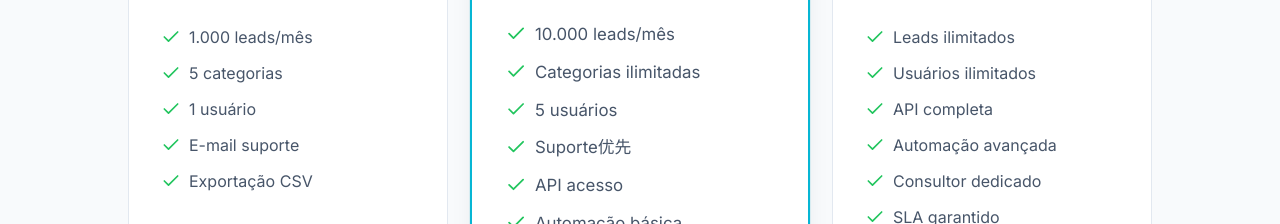
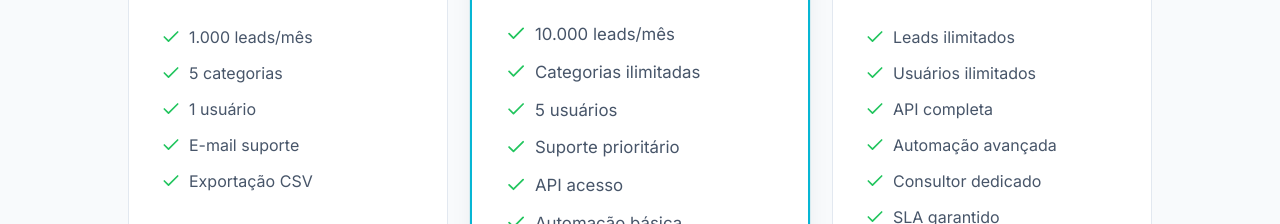
Before and after one commit to jackchakkal/leadflow-v2, a Next.js app: page / in a window 1280 px wide. Shown: the part 2000-2224 px from the top of the page. Built offline with nearby package versions, Linux system fonts and the light colour scheme.

Commit message:
Fix: Portuguese text in Pro plan

```diff
--- a/src/app/page.tsx
+++ b/src/app/page.tsx
@@ -74,7 +74,7 @@ export default function LandingPage() {
         '10.000 leads/mês',
         'Categorias ilimitadas',
         '5 usuários',
-        'Suporte优先',
+        'Suporte prioritário',
         'API acesso',
         'Automação básica'
       ],
```
